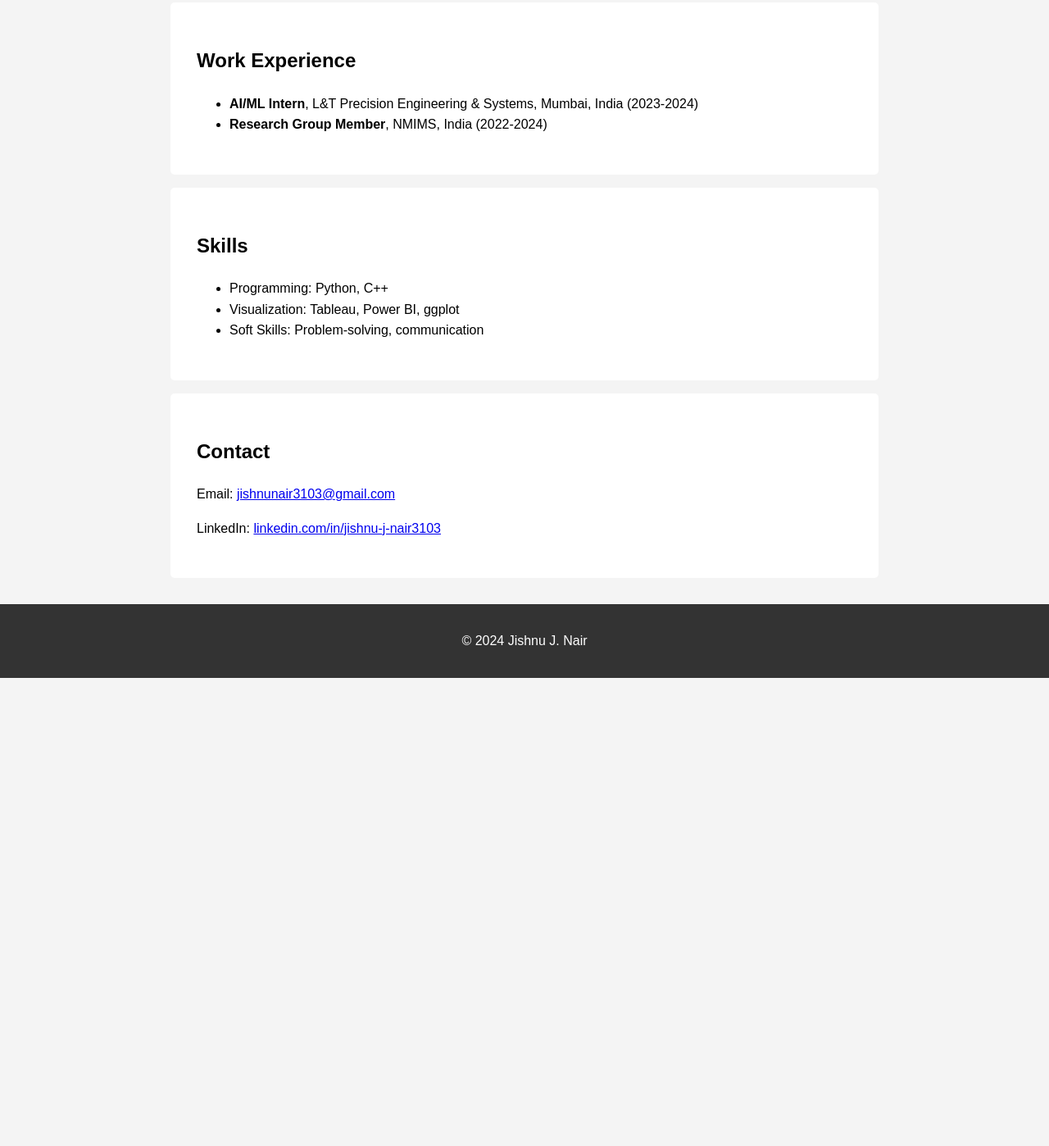
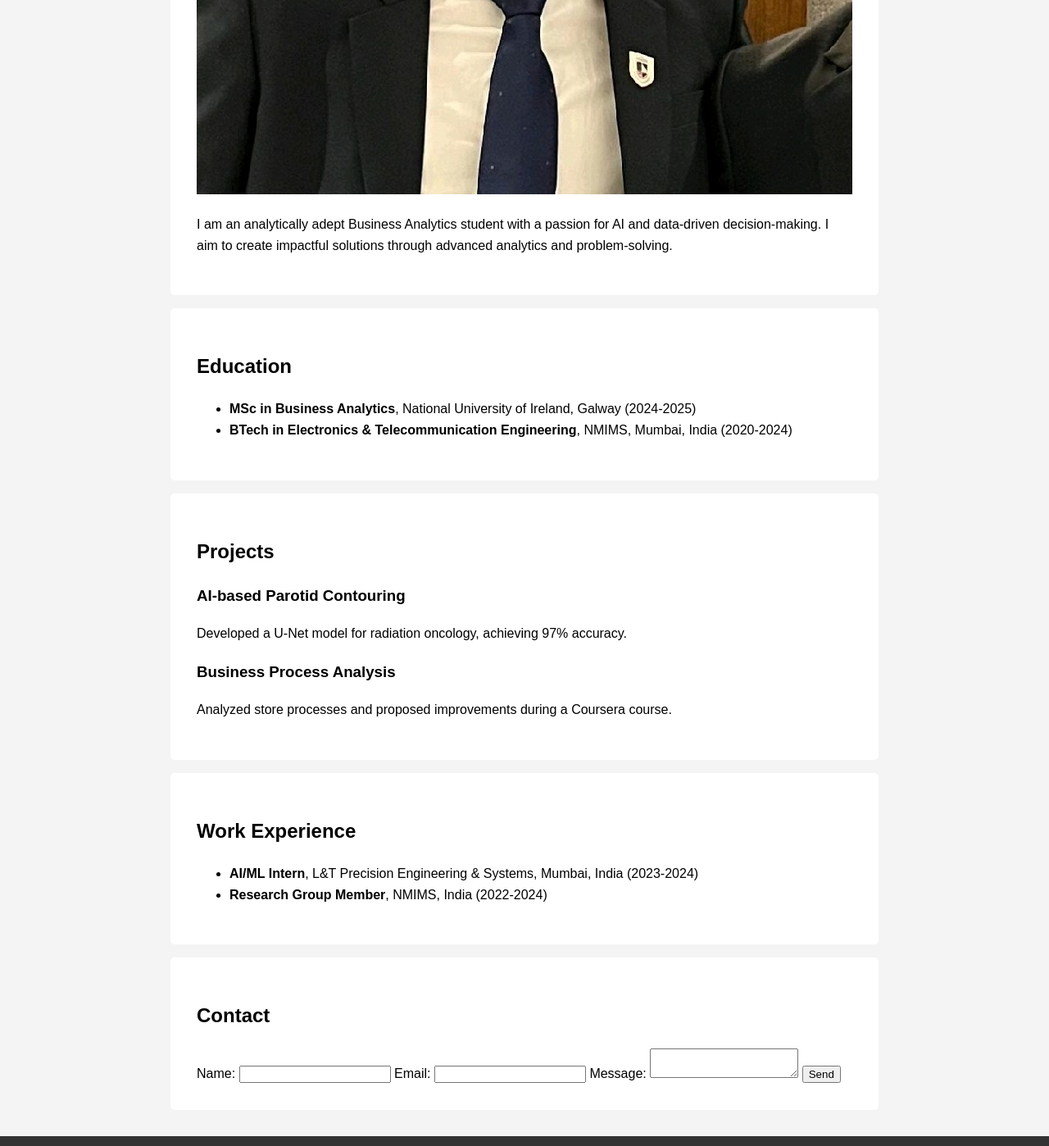
Before and after one commit to Jish31/jishnujnair3103.github.io, a plain HTML site: page index.html in a window 1280 px wide. Shown: the part 882-2280 px from the top of the page at 82% size. Before the commit the page ends 1709 px from the top, so only its background shows below. Drawn offline with Linux system fonts and the light colour scheme.

Commit message:
Update index.html

```diff
--- a/index.html
+++ b/index.html
@@ -3,11 +3,15 @@
 <head>
   <meta charset="UTF-8">
   <meta name="viewport" content="width=device-width, initial-scale=1.0">
+  <meta name="description" content="Portfolio of Jishnu J. Nair - Business Analytics Student and AI Enthusiast">
+  <meta name="keywords" content="Portfolio, Business Analytics, AI, Data Science, Jishnu J. Nair">
   <title>Jishnu J. Nair - Portfolio</title>
   <link rel="stylesheet" href="style.css">
+  <link rel="preconnect" href="https://fonts.googleapis.com">
+  <link href="https://fonts.googleapis.com/css2?family=Roboto:wght@400;700&display=swap" rel="stylesheet">
 </head>
 <body>
-  <header>
+  <header class="sticky-header">
     <h1>Jishnu J. Nair</h1>
     <p>Business Analytics | AI Enthusiast | Data-Driven Innovator</p>
     <nav>
@@ -15,17 +19,22 @@
       <a href="#education">Education</a>
       <a href="#projects">Projects</a>
       <a href="#experience">Experience</a>
-      <a href="#skills">Skills</a>
       <a href="#contact">Contact</a>
     </nav>
   </header>
 
-  <section id="about">
+  <section id="about" class="section">
     <h2>About Me</h2>
-    <p>Analytically adept Business Analytics student enthusiastic about data-driven decision-making...</p>
+    <div class="about-container">
+      <img src="photo-.jpg" alt="Jishnu J. Nair" class="profile-photo">
+      <p>
+        I am an analytically adept Business Analytics student with a passion for AI and data-driven decision-making.
+        I aim to create impactful solutions through advanced analytics and problem-solving.
+      </p>
+    </div>
   </section>
 
-  <section id="education">
+  <section id="education" class="section">
     <h2>Education</h2>
     <ul>
       <li><strong>MSc in Business Analytics</strong>, National University of Ireland, Galway (2024-2025)</li>
@@ -33,15 +42,23 @@
     </ul>
   </section>
 
-  <section id="projects">
+  <section id="projects" class="section">
     <h2>Projects</h2>
-    <ul>
-      <li><strong>AI-based Parotid Contouring</strong>: Developed a U-Net model for radiation oncology, achieving 97% accuracy.</li>
-      <li><strong>Business Process Analysis</strong>: Evaluated store processes and proposed improvements during a Coursera course.</li>
-    </ul>
+    <div class="projects-gallery">
+      <div class="project-card">
+        <h3>AI-based Parotid Contouring</h3>
+<!--         <img src="project1.jpg" alt="Project 1"> -->
+        <p>Developed a U-Net model for radiation oncology, achieving 97% accuracy.</p>
+      </div>
+      <div class="project-card">
+        <h3>Business Process Analysis</h3>
+<!--         <img src="project2.jpg" alt="Project 2"> -->
+        <p>Analyzed store processes and proposed improvements during a Coursera course.</p>
+      </div>
+    </div>
   </section>
 
-  <section id="experience">
+  <section id="experience" class="section">
     <h2>Work Experience</h2>
     <ul>
       <li><strong>AI/ML Intern</strong>, L&T Precision Engineering & Systems, Mumbai, India (2023-2024)</li>
@@ -49,23 +66,23 @@
     </ul>
   </section>
 
-  <section id="skills">
-    <h2>Skills</h2>
-    <ul>
-      <li>Programming: Python, C++</li>
-      <li>Visualization: Tableau, Power BI, ggplot</li>
-      <li>Soft Skills: Problem-solving, communication</li>
-    </ul>
-  </section>
-
-  <section id="contact">
+  <section id="contact" class="section">
     <h2>Contact</h2>
-    <p>Email: <a href="mailto:jishnunair3103@gmail.com">jishnunair3103@gmail.com</a></p>
-    <p>LinkedIn: <a href="https://www.linkedin.com/in/jishnu-j-nair3103">linkedin.com/in/jishnu-j-nair3103</a></p>
+    <form action="https://formspree.io/f/your-form-id" method="POST">
+      <label for="name">Name:</label>
+      <input type="text" id="name" name="name" required>
+      <label for="email">Email:</label>
+      <input type="email" id="email" name="email" required>
+      <label for="message">Message:</label>
+      <textarea id="message" name="message" required></textarea>
+      <button type="submit">Send</button>
+    </form>
   </section>
 
   <footer>
     <p>© 2024 Jishnu J. Nair</p>
   </footer>
+
+  <script src="script.js"></script>
 </body>
 </html>
```
